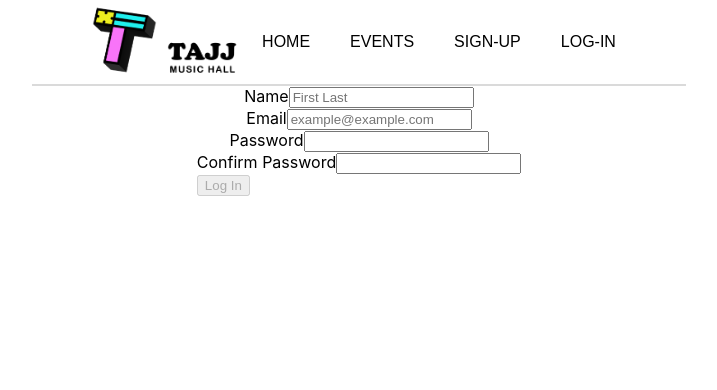
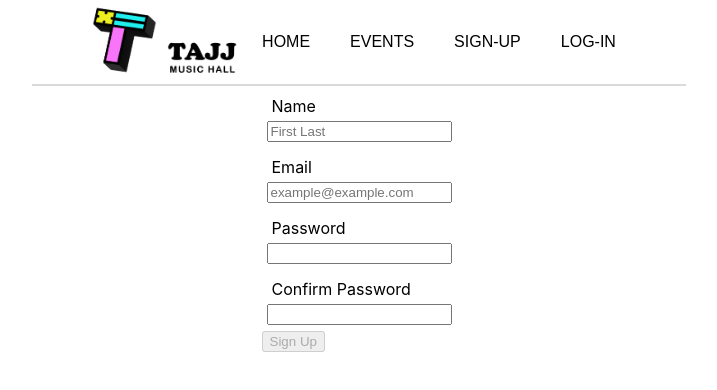
Before and after one commit to aaronslaughter/tajj-music-hall, a React (Create React App) app in the folder client/: page /register in a window 1280 px wide. Shown: the top 390 px of the page, without its empty margins (281-998 px from the left). Built offline with nearby package versions, Linux system fonts and the light colour scheme.

Commit message:
popUp complete needst props to work correctly

```diff
--- a/client/src/components/LoginOut.jsx
+++ b/client/src/components/LoginOut.jsx
@@ -1,13 +1,20 @@
-import { useState } from 'react'
+import e from 'cors';
+import { useRef, useState } from 'react'
 import LogIn from '../pages/LogIn';
 import Register from '../pages/Register';
 import '../styles/LogInOut.css'
 
-function LogInOut (){
+function LogInOut (props){
   const [form, setForm] = useState(false)
+  const close = useRef()
 
   function handleClick(){
     setForm(!form)
+  }
+
+  function closePop(e){
+    console.log(props)
+    if(close.current === e.target){ props.setPop(!props.pop)}
   }
 
   let display
@@ -16,7 +23,7 @@ function LogInOut (){
   form ? text=<p onClick={handleClick}>Need to create a new account</p>:text=<p onClick={handleClick}>Already have an account</p>
 
   return(
-  <div className="pop">
+  <div className="pop" ref={close} onClick={closePop}>
     <div className="popUpForm">
       {display}
       {text}
--- a/client/src/pages/Register.jsx
+++ b/client/src/pages/Register.jsx
@@ -86,7 +86,7 @@ export default function Register(props) {
                         formValues.confirmPassword === formValues.password)
                   }
                >
-                  Log In
+                  Sign Up
                </button>
             </form>
          </div>
--- a/client/src/styles/LogInOut.css
+++ b/client/src/styles/LogInOut.css
@@ -1,17 +1,38 @@
 
 .pop {
   text-align: center;
-  background-color: hotpink;
+  background-color: rgba(126, 126, 126, 0.918);
   width: 100%;
-  height: 1000%;
+  height: 200%;
   position: absolute;
   z-index: 1;
+  display: flex;
+  padding: 20px;
+  justify-content: center;
 }
 
 .popUpForm{
+  background-color: rgb(255, 255, 255);
+  width: 250px;
+  height:300px;
+  padding: 30px;
+  border-radius: 25px;
+}
 
+.input-wrapper{
+  display: flex;
+  flex-direction: column;
+  padding: 5px;
+}
+
+label {
+  margin: 5px;
 }
 
 p {
   cursor: pointer;;
+  font-size: small;
 }
+p:hover{
+  text-decoration: underline;
+}
```
